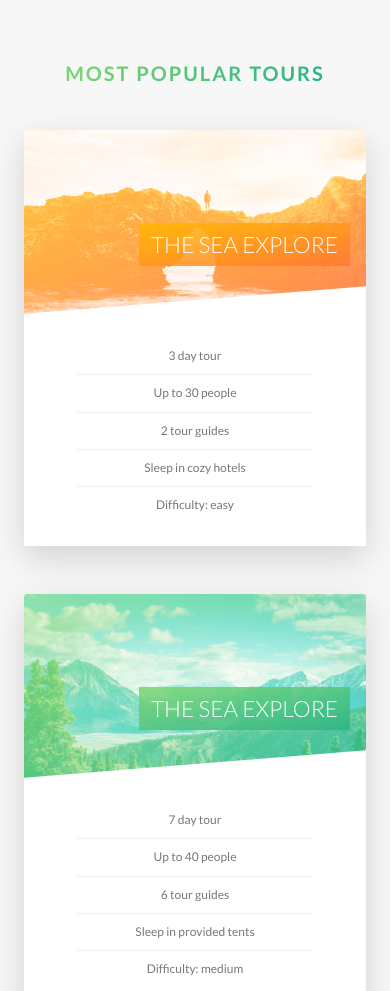
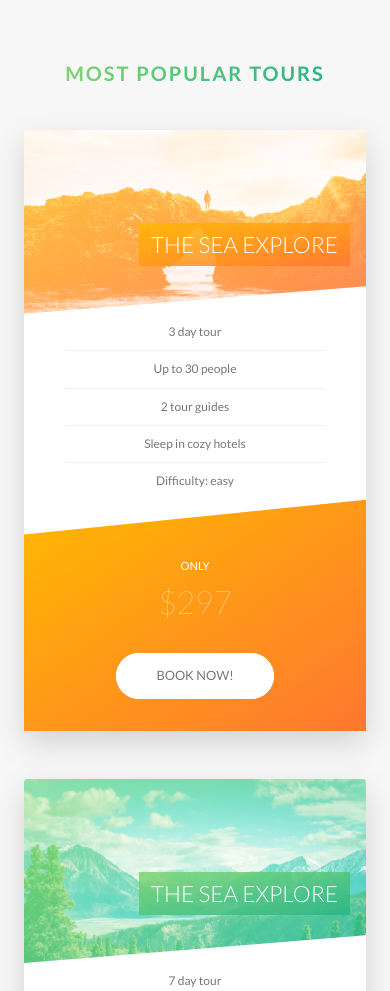
Before and after one commit to catalinpetrovici/Natours-SASS, a website: page index.html in a window 390 px wide. Shown: the part 2560-3551 px from the top of the page. Drawn offline with Linux system fonts and the light colour scheme.

Commit message:
Media Queries - Tours, Stories and Booking

```diff
--- a/sass/components/_card.scss
+++ b/sass/components/_card.scss
@@ -15,7 +15,6 @@
         top: 0;
         left: 0;
         backface-visibility: hidden;
-        box-shadow: 0 1.5rem 4rem rgba($color-black, 0.15);
 
         &--front {
             background-color: $color-white;
@@ -149,4 +148,48 @@
         font-size: 6rem;
         font-weight: 100;
     }
+
+    @include respond(tab-port) {
+        height: auto;
+        border-radius: 3px;
+        background-color: $color-white;
+        box-shadow: 0 1.5rem 4rem rgba($color-black, 0.15);
+
+        &__side {
+            height: auto;
+            position: relative;
+            box-shadow: none;
+            &--back {
+                transform: rotateY(0deg);
+                clip-path: polygon(0% 15%, 100% 0%, 100% 100%, 0% 100%);
+            }
+        }
+
+        &:hover &__side--front {
+            transform: rotateY(0deg);
+        }
+
+        &__details {
+            padding: 0 1rem;
+        }
+
+        // BACK SIDE STYLING
+
+        &__cta {
+            position: relative;
+            top: 0%;
+            left: 0%;
+            transform: translate(0);
+            width: 100%;
+            padding: 7rem 4rem 4rem 4rem;
+        }
+
+        &__price-box {
+            margin-bottom: 3rem;
+        }
+
+        &__price-value {
+            font-size: 4rem;
+        }
+    }
 }
--- a/sass/components/_form.scss
+++ b/sass/components/_form.scss
@@ -15,6 +15,10 @@
         width: 90%;
         display: block;
         transition: all 0.3s;
+
+        @include respond(tab-port) {
+            width: 100%;
+        }
 
         &:focus {
             outline: none;
@@ -49,6 +53,11 @@
     &__radio-group {
         width: 49%;
         display: inline-block;
+
+        @include respond(tab-port) {
+            width: 100%;
+            margin-bottom: 2rem;
+        }
     }
 
     &__radio-input {
--- a/sass/components/_story.scss
+++ b/sass/components/_story.scss
@@ -8,6 +8,16 @@
     padding-left: 9rem;
     font-size: $default-font-size;
     transform: skew(-12deg);
+
+    @include respond(tab-port) {
+        width: 100%;
+        padding: 4rem;
+        padding-left: 7rem;
+    }
+
+    @include respond(phone) {
+        transform: skew(0deg);
+    }
 
     &__shape {
         width: 15rem;
@@ -20,6 +30,10 @@
         clip-path: circle(50% at 50% 50%);
         transform: translateX(-3rem) skew(11deg);
         position: relative;
+
+        @include respond(phone) {
+            transform: translateX(-3rem) skew(0deg);
+        }
     }
 
     &__img {
@@ -31,6 +45,10 @@
 
     &__text {
         transform: skew(12deg);
+
+        @include respond(phone) {
+            transform: skew(0deg);
+        }
     }
 
     &__caption {
--- a/sass/pages/_home.scss
+++ b/sass/pages/_home.scss
@@ -56,10 +56,33 @@
     border-radius: $border-radius-small;
     box-shadow: 0 1.5rem 4rem rgba($color-black, 0.2);
 
-    height: 50rem;
+    @include respond(tab-land) {
+        background-image: linear-gradient(
+                105deg,
+                rgba($color-white, 0.9) 0%,
+                rgba($color-white, 0.9) 65%,
+                transparent 65%
+            ),
+            url(../../img/nat-10.jpg);
+
+        background-size: cover;
+    }
+
+    @include respond(tab-port) {
+        background-image: linear-gradient(to right, rgba($color-white, 0.9) 0%, rgba($color-white, 0.9) 100%),
+            url(../../img/nat-10.jpg);
+    }
 
     &__form {
         width: 50%;
         padding: 6rem;
+
+        @include respond(tab-land) {
+            width: 65%;
+        }
+
+        @include respond(tab-port) {
+            width: 100%;
+        }
     }
 }
```
Also changed, not shown: css/style.css.
